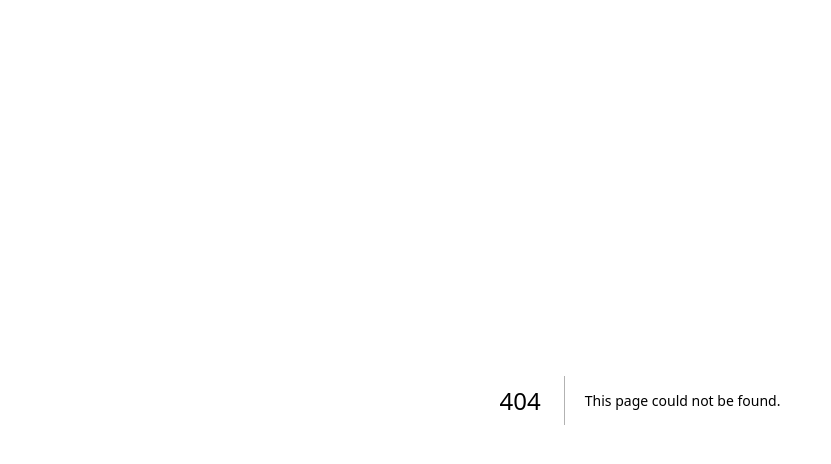
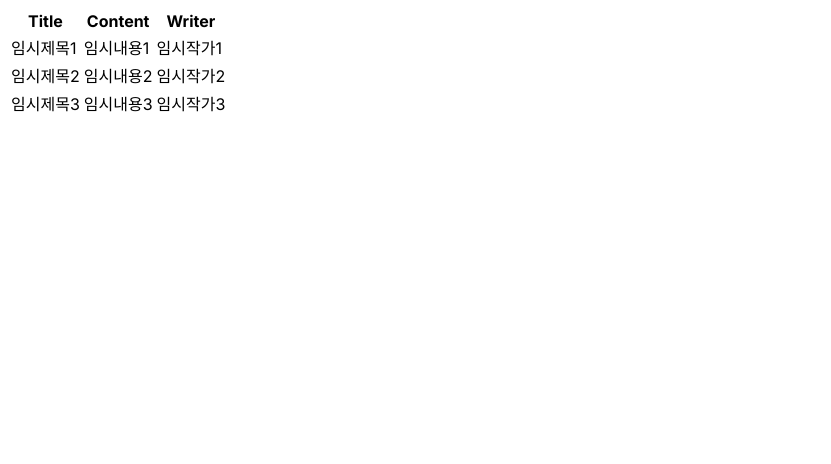
Before and after one commit to 6Whistle/Bitcamp-Erichgamma-Team-FE, a Next.js app: page /articles in a window 1280 px wide. Before the commit this address had no page. Shown: the top 464 px of the page, without its empty margins (0-831 px from the left). Built offline with nearby package versions, Linux system fonts and the light colour scheme.

Commit message:
ADD article 2024-03-26 jhl

```diff
--- /dev/null
+++ b/app/articles/page.tsx
@@ -0,0 +1,25 @@
+export default function Articles(){
+    const articles = [
+        {title: "임시제목1", content: "임시내용1", writer: "임시작가1"},
+        {title: "임시제목2", content: "임시내용2", writer: "임시작가2"},
+        {title: "임시제목3", content: "임시내용3", writer: "임시작가3"}
+    ]
+    const articleList = articles.map((article, index) =>
+        <tr key={index}>
+            <td>{article.title}</td>
+            <td>{article.content}</td>
+            <td>{article.writer}</td>
+        </tr>
+    )
+
+    return <>
+    <table>
+        <tr>
+            <th>Title</th>
+            <th>Content</th>
+            <th>Writer</th>
+        </tr>
+        {articleList}
+    </table>
+    </>
+}
--- /dev/null
+++ b/app/articles/write/page.tsx
@@ -0,0 +1,5 @@
+export default function NewArticle(){
+    return <>
+        <h2>글쓰기</h2>
+    </>
+}
```
Also changed, not shown: app/login/page.tsx (+5 -4 lines), app/boards/page.tsx (added).
